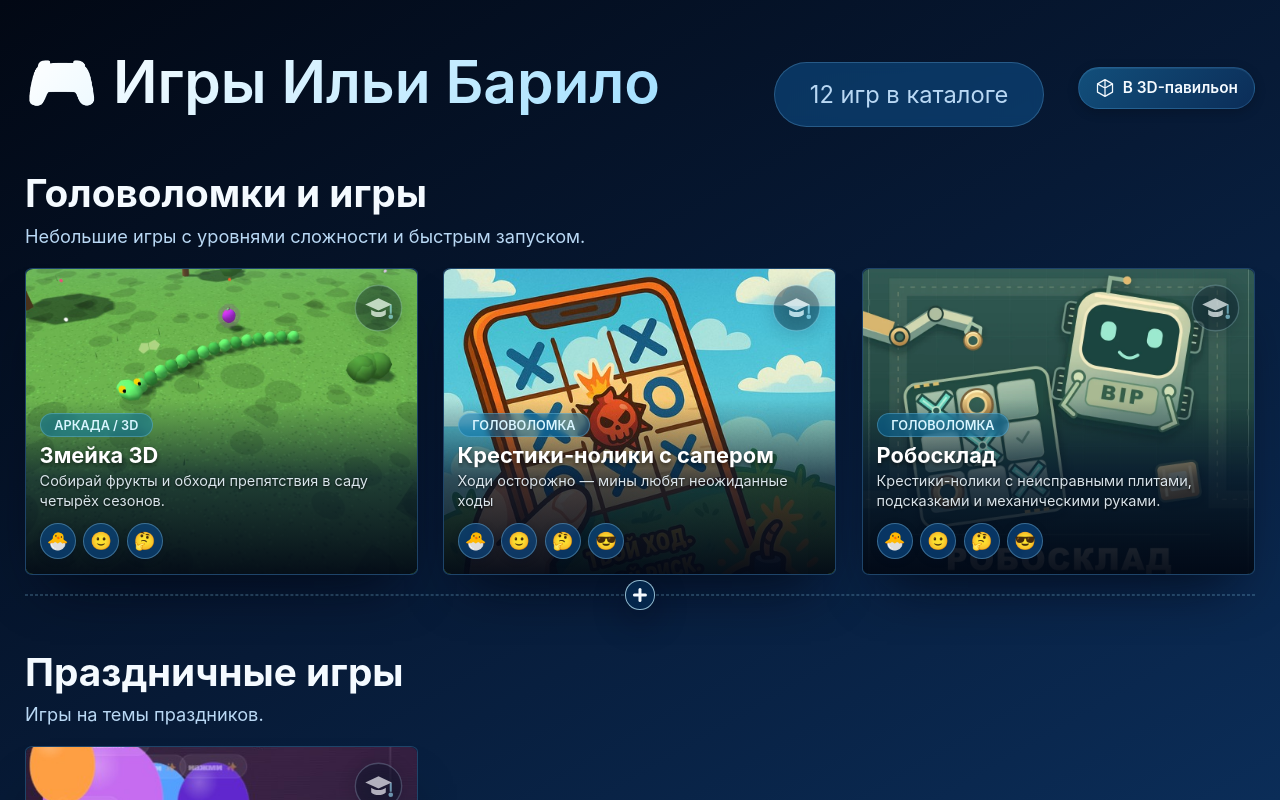
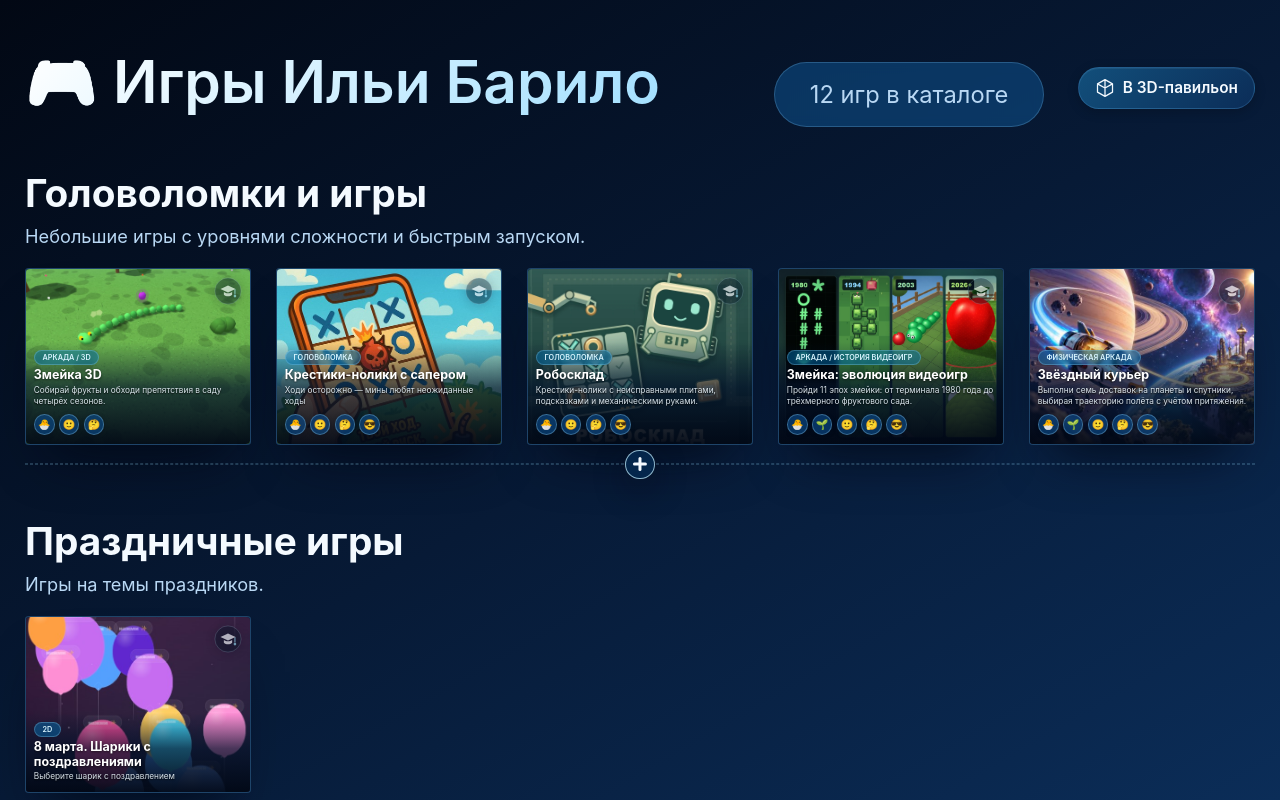
Before and after one commit to IlyaBarilo/games, a website: page gamespace.html in a window 1280 px wide. Drawn offline with Linux system fonts and the light colour scheme.

Commit message:
Увеличено число колонок 2D-витрины до пяти в горизонтальной ориентации

```diff
--- a/assets/css/gamespace.css
+++ b/assets/css/gamespace.css
@@ -501,6 +501,13 @@ footer {
 
 footer a {color:#b9d8f4}
 
+/* Landscape: show up to five cards per row. */
+@media (orientation: landscape) {
+    :root {
+        --columns: 5;
+    }
+}
+
 /* Phone portrait: make cards readable in two columns. */
 @media (max-width: 767px) and (orientation: portrait) {
     :root {
@@ -569,10 +576,9 @@ footer a {color:#b9d8f4}
 }
 
 
-/* Phone landscape: keep three columns, with denser spacing. */
+/* Phone landscape: use denser spacing. */
 @media (max-width: 1024px) and (max-height: 520px) and (orientation: landscape) {
     :root {
-        --columns: 3;
         --grid-gap: 1.8vw;
         --page-padding-y: 2vw;
         --header-title-size: clamp(18px, 3.2vw, 28px);
```
